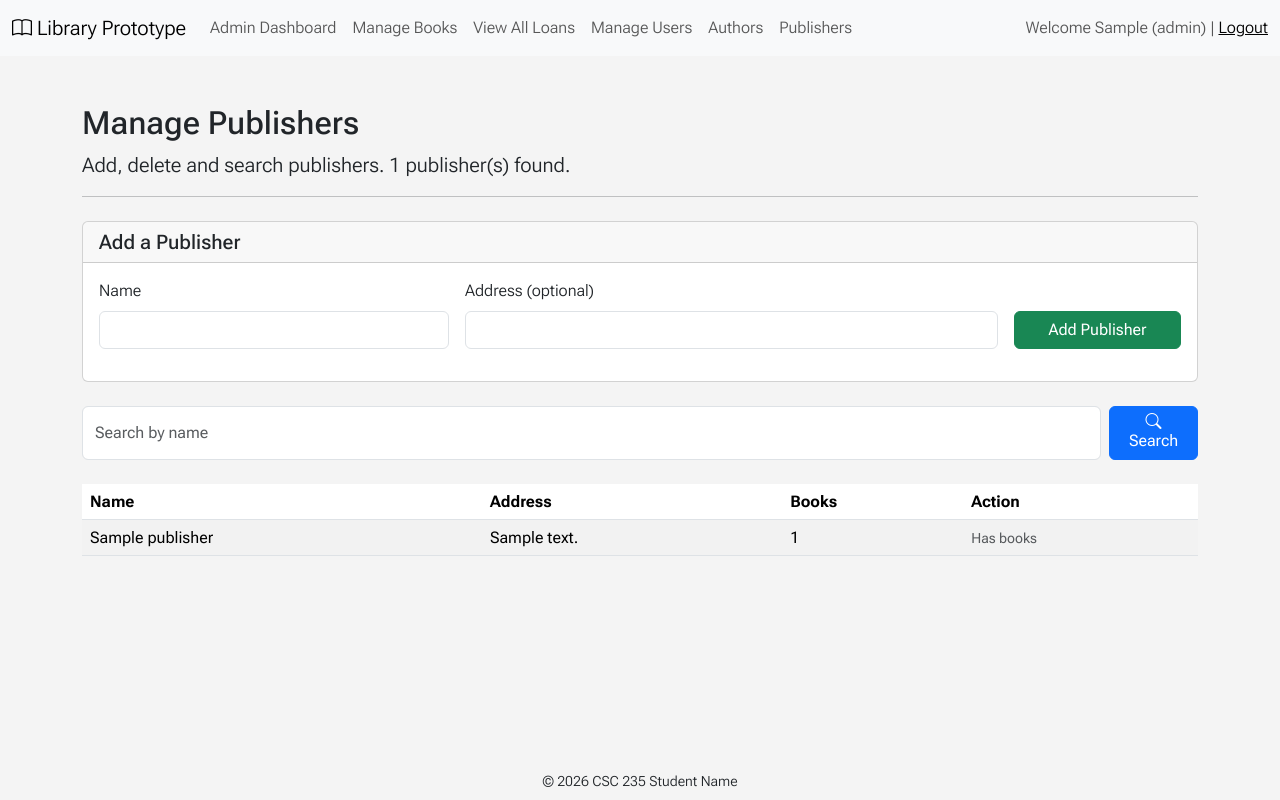
After one commit to OnTheFlyCoding/libraryApp, a PHP site: page /admin/publishers.php in a window 1280 px wide. The commit adds this page. Run offline with PHP 8.4, Linux system fonts and the light colour scheme; the visitor is signed in with stand-in values (Sample User, id 1); tables that the repository leaves empty or names only in its code hold one stand-in row (values such as "Sample post").

Commit message:
add/delete publishers
From Gio & Jael

Co-Authored-By: Mookes-97 <317640086+Mookes-97@users.noreply.github.com>
Co-Authored-By: OnTheFlyCoding <149005453+OnTheFlyCoding@users.noreply.github.com>
Co-Authored-By: Copilot <198982749+Copilot@users.noreply.github.com>

```diff
--- /dev/null
+++ b/admin/publishers.php
@@ -0,0 +1,206 @@
+<?php
+/**
+ * Manage Publishers (Administrators)
+ * Add a publisher, delete a publisher, and search publishers by name.
+ * New publishers then show up in the Publisher dropdown on admin/books.php.
+ * (Built the same way as admin/authors.php.)
+ */
+error_reporting(E_ALL);
+ini_set('display_errors', 0); // Set to 1 while debugging
+
+/* session.php = session + login check + $db_connection */
+include_once (realpath(dirname(__FILE__, 2) . '/php/session.php'));
+
+/* Only admins (role 1) can see this page; everyone else is sent to logout */
+include_once (ROOT_SRC_PATH . '/check_admin.php');
+
+$page_name = "adminPublishers";
+$message   = ''; // green box when something worked
+$error     = ''; // red box when something went wrong
+
+/* Each form has a hidden input name="action" ("add" or "delete") so we know which one was sent. */
+$action = $_POST['action'] ?? '';
+
+/* ------------------------------------------------------------------
+   1. ADD A PUBLISHER
+   Only one table is involved (Publishers), so no transaction is needed.
+   We check for the same name first, so the dropdown on the books page
+   doesn't end up with the same publisher twice. The address is optional.
+   ------------------------------------------------------------------ */
+if ($action === 'add') {
+    $name    = trim($_POST['publisher_name'] ?? '');
+    $address = trim($_POST['publisher_address'] ?? '');
+    $address = ($address === '') ? null : $address; // empty box = save NULL (no address)
+
+    // Does a publisher with this name already exist? (fetch() is true if a row was found)
+    $check = $db_connection->prepare("SELECT pub_id FROM Publishers WHERE publisher_name = ?");
+    $check->bind_param("s", $name);
+    $check->execute();
+    $exists = $check->fetch();
+    $check->close();
+
+    if ($name === '') {
+        $error = 'Publisher name is required.';
+    } elseif ($exists) {
+        $error = htmlspecialchars($name) . ' is already in the list.';
+    } else {
+        $insert = $db_connection->prepare("INSERT INTO Publishers (publisher_name, publisher_address) VALUES (?, ?)");
+        $insert->bind_param("ss", $name, $address);
+        $insert->execute();
+        $insert->close();
+        $message = 'Added ' . htmlspecialchars($name) . '.';
+    }
+}
+
+/* ------------------------------------------------------------------
+   2. DELETE A PUBLISHER
+   Not allowed while any book uses them (Books.pub_id), because every
+   book must have a publisher. Delete those books first.
+   ------------------------------------------------------------------ */
+if ($action === 'delete') {
+    $pub_id = (int) ($_POST['pub_id'] ?? 0);
+
+    // How many books use this publisher?
+    $check = $db_connection->prepare("SELECT COUNT(*) FROM Books WHERE pub_id = ?");
+    $check->bind_param("i", $pub_id);
+    $check->execute();
+    $check->bind_result($book_count);
+    $check->fetch();
+    $check->close();
+
+    if ($book_count > 0) {
+        $error = 'This publisher still has books. Delete their books first.';
+    } else {
+        $delete = $db_connection->prepare("DELETE FROM Publishers WHERE pub_id = ?");
+        $delete->bind_param("i", $pub_id);
+        $delete->execute();
+        // affected_rows = 1 if it was deleted, 0 if it was already gone
+        $message = $delete->affected_rows > 0 ? 'Publisher deleted.' : '';
+        $delete->close();
+    }
+}
+
+/* SEARCH: $_GET reads the search from the URL, e.g. publishers.php?search=penguin */
+$search = trim($_GET['search'] ?? '');
+$like   = "%" . $search . "%"; // % = wildcard, so "harp" matches "HarperCollins"
+
+/* ------------------------------------------------------------------
+   3. GET PUBLISHERS (matching the search), with how many books each one has
+   LEFT JOIN keeps publishers with no books (they show 0).
+   COUNT(b.book_id) counts only real books, so those publishers get 0, not 1.
+   ------------------------------------------------------------------ */
+$stmt = $db_connection->prepare("
+    SELECT p.pub_id, p.publisher_name, p.publisher_address, COUNT(b.book_id) AS book_count
+    FROM Publishers p
+    LEFT JOIN Books b ON p.pub_id = b.pub_id
+    WHERE p.publisher_name LIKE ?
+    GROUP BY p.pub_id
+    ORDER BY p.publisher_name");
+$stmt->bind_param("s", $like);
+$stmt->execute();
+$publishers = $stmt->get_result()->fetch_all(MYSQLI_ASSOC);
+$stmt->close();
+
+$db_connection->close();
+
+/* ------------------------------------------------------------------
+   4. PAGINATION: 10 publishers per page (same code as the other admin pages).
+   ------------------------------------------------------------------ */
+$per_page           = 10;
+$total_pages        = max(1, (int) ceil(count($publishers) / $per_page));
+$page               = min(max(1, (int) ($_GET['page'] ?? 1)), $total_pages);
+$publishers_on_page = array_slice($publishers, ($page - 1) * $per_page, $per_page);
+?>
+<!doctype html>
+<html lang="en">
+  <head>
+    <?php include_once (ROOT_PATH . '/include/head.php'); // loads meta tags, fonts and Bootstrap CSS ?>
+    <title>Manage Publishers - Library Prototype</title>
+  </head>
+  <body class="<?= $page_name ?>">
+    <?php include_once (ROOT_PATH . '/include/header.php'); ?>
+
+    <main id="main" class="container pb-5">
+      <h1 class="h2">Manage Publishers</h1>
+      <p class="lead">Add, delete and search publishers. <?= count($publishers) ?> publisher(s) found.</p>
+      <hr class="mb-4">
+
+      <?php if ($message): ?>
+        <div class="alert alert-success" role="alert"><?= $message ?></div>
+      <?php endif; ?>
+      <?php if ($error): ?>
+        <div class="alert alert-danger" role="alert"><?= $error ?></div>
+      <?php endif; ?>
+
+      <?php /* Add form: only 2 fields, so it's always shown (no collapse needed) */ ?>
+      <div class="card mb-4">
+        <div class="card-header"><h2 class="h5 mb-0">Add a Publisher</h2></div>
+        <div class="card-body">
+          <form method="post" class="row g-3">
+            <input type="hidden" name="action" value="add">
+            <div class="col-md-4">
+              <label for="publisher_name" class="form-label">Name</label>
+              <input type="text" id="publisher_name" name="publisher_name" class="form-control" maxlength="255" required>
+            </div>
+            <div class="col-md-6">
+              <label for="publisher_address" class="form-label">Address (optional)</label>
+              <input type="text" id="publisher_address" name="publisher_address" class="form-control" maxlength="255">
+            </div>
+            <div class="col-md-2 d-flex align-items-end">
+              <button type="submit" class="btn btn-success w-100">Add Publisher</button>
+            </div>
+          </form>
+        </div>
+      </div>
+
+      <?php /* Search form: method="get" reloads this page with ?search=... in the URL */ ?>
+      <form method="get" class="d-flex gap-2 mb-4">
+        <label for="search" class="visually-hidden">Search publishers</label>
+        <input type="text" id="search" name="search" class="form-control" placeholder="Search by name"
+               value="<?= htmlspecialchars($search) ?>">
+        <button type="submit" class="btn btn-primary"><i class="bi bi-search" aria-hidden="true"></i> Search</button>
+        <?php if ($search !== ''): // only show "Clear" while searching ?>
+          <a href="publishers.php" class="btn btn-outline-secondary">Clear</a>
+        <?php endif; ?>
+      </form>
+
+      <table class="table table-striped table-hover align-middle">
+        <?php /* scope="col" tells screen readers each header names the column below it */ ?>
+        <thead>
+          <tr><th scope="col">Name</th><th scope="col">Address</th><th scope="col">Books</th><th scope="col">Action</th></tr>
+        </thead>
+        <tbody>
+          <?php foreach ($publishers_on_page as $p): // only this page's publishers ?>
+            <tr>
+              <td><?= htmlspecialchars($p['publisher_name']) ?></td>
+              <td><?= htmlspecialchars($p['publisher_address'] ?? '-') // '-' when there's no address ?></td>
+              <td><?= (int) $p['book_count'] ?></td>
+              <td>
+                <?php if ($p['book_count'] > 0): // section 2 refuses these too; this just explains the missing button ?>
+                  <span class="small text-muted">Has books</span>
+                <?php else: ?>
+                  <?php /* confirm() shows an "Are you sure?" pop-up; Cancel stops the form from sending */ ?>
+                  <form method="post" onsubmit="return confirm('Delete this publisher?');">
+                    <input type="hidden" name="action" value="delete">
+                    <input type="hidden" name="pub_id" value="<?= (int) $p['pub_id'] ?>">
+                    <button type="submit" class="btn btn-sm btn-outline-danger">Delete</button>
+                  </form>
+                <?php endif; ?>
+              </td>
+            </tr>
+          <?php endforeach; ?>
+
+          <?php if (empty($publishers)): // nothing matches the search, or no publishers yet ?>
+            <tr><td colspan="4" class="text-center">
+              <?= $search !== '' ? 'No publishers match "' . htmlspecialchars($search) . '".' : 'No publishers yet.' ?>
+            </td></tr>
+          <?php endif; ?>
+        </tbody>
+      </table>
+
+      <?php include_once (ROOT_PATH . '/include/pagination.php'); // Previous / 1 2 3 / Next bar ?>
+    </main>
+
+    <?php include_once (ROOT_PATH . '/include/footer.php'); ?>
+  </body>
+</html>
--- a/include/header.php
+++ b/include/header.php
@@ -55,6 +55,7 @@ function nav_link($url, $text) {
             nav_link($dir . 'loans.php', 'View All Loans');
             nav_link($dir . 'users.php', 'Manage Users');
             nav_link($dir . 'authors.php', 'Authors');
+            nav_link($dir . 'publishers.php', 'Publishers');
           }
         ?>
 
```
